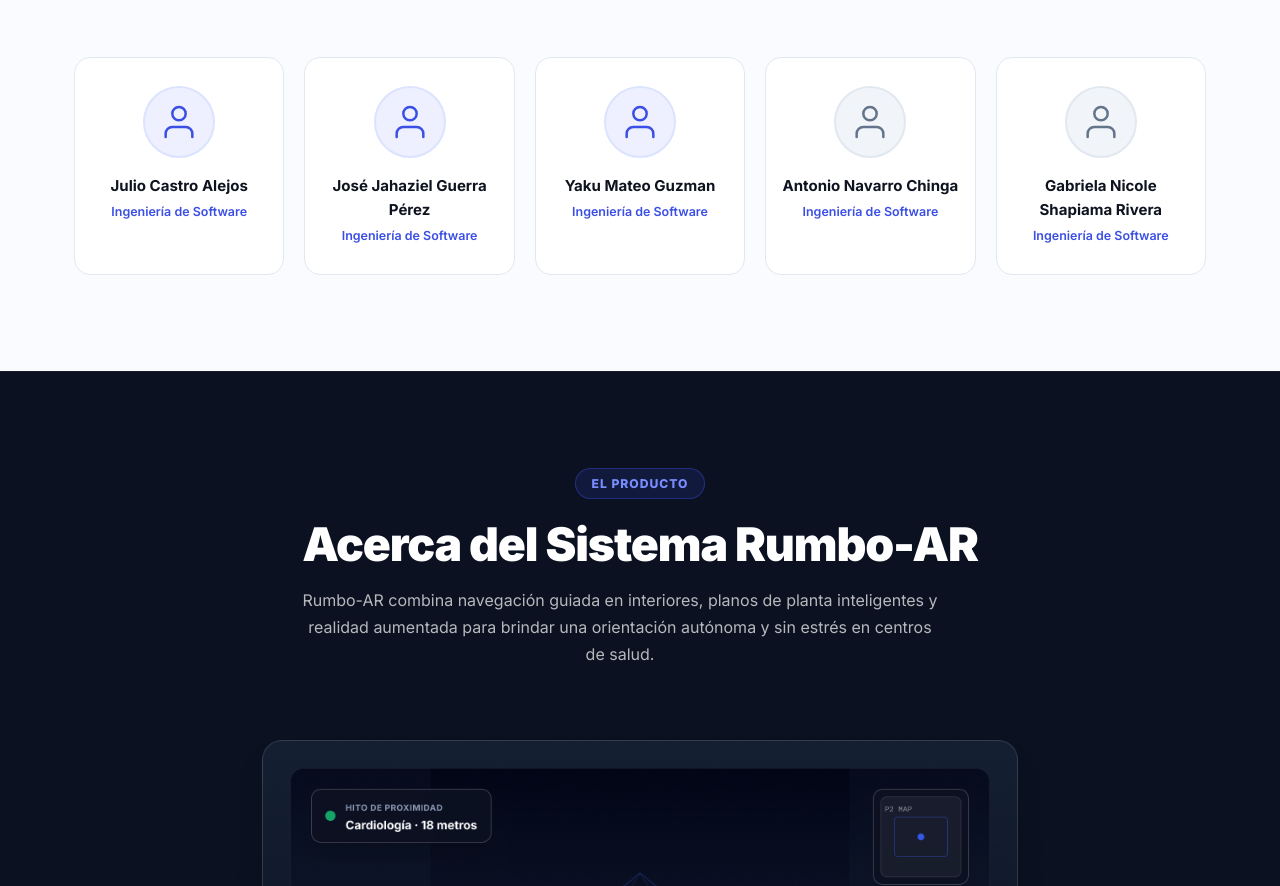
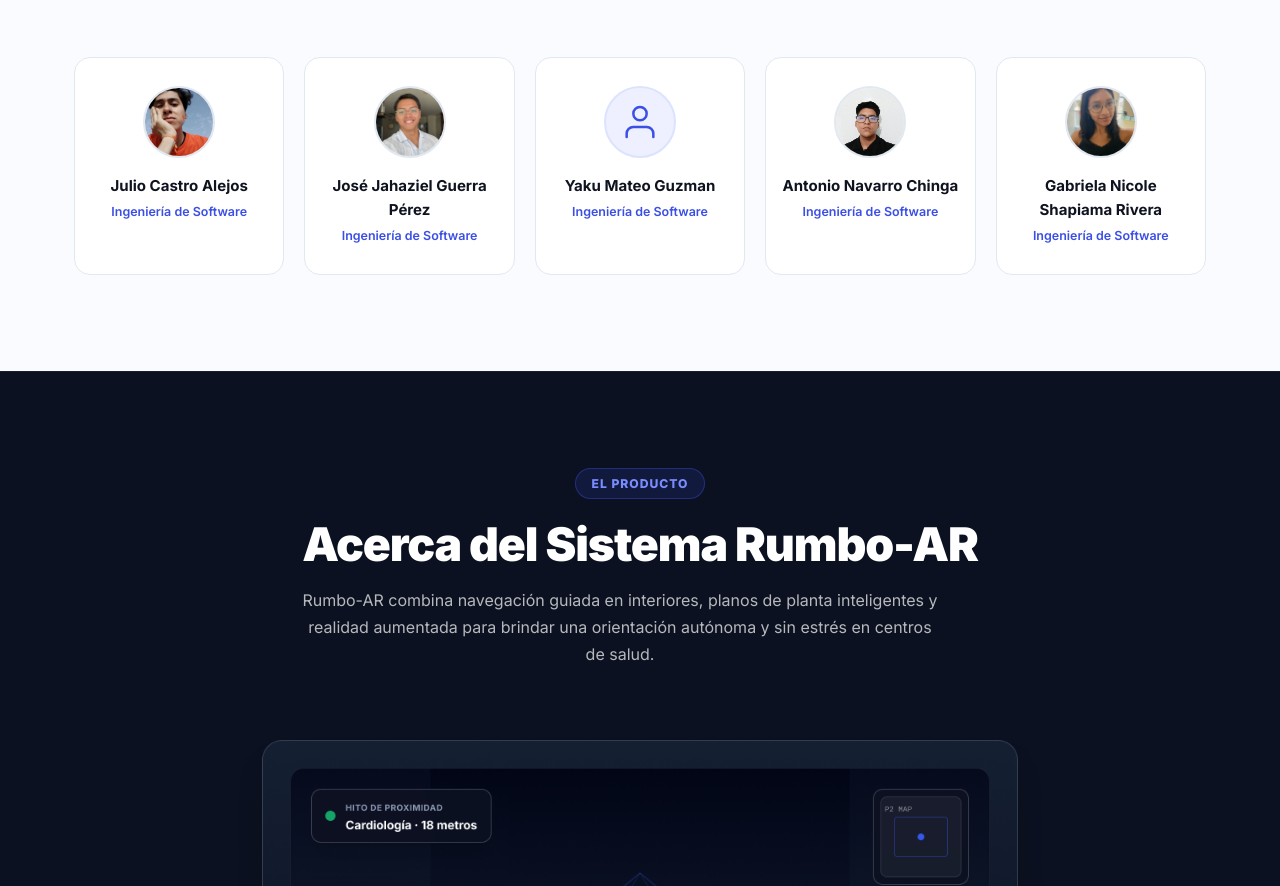
Before and after one commit to arquitecturas-software-emergentes-9061/rumbo-ar-landing-page, a plain HTML site: page src/public/index.html in a window 1280 px wide. Shown: the part 4997-5883 px from the top of the page. Drawn offline with Linux system fonts and the light colour scheme.

Commit message:
feat(team): add available member photos

```diff
--- a/src/public/assets/styles/styles.css
+++ b/src/public/assets/styles/styles.css
@@ -802,6 +802,7 @@ h3 {
   margin-bottom: 16px;
   border: 2px solid var(--border);
 }
+.team-photo { object-fit: cover; }
 .team-avatar-placeholder {
   background: var(--blue-light);
   border-color: #DCE3FE;
--- a/src/public/index.html
+++ b/src/public/index.html
@@ -409,17 +409,13 @@
 
       <div class="team-grid">
         <div class="team-card">
-          <div class="team-avatar team-avatar-placeholder">
-            <svg width="40" height="40" viewBox="0 0 24 24" fill="none" stroke="#3B4FE4" stroke-width="1.5" stroke-linecap="round" stroke-linejoin="round"><path d="M20 21v-2a4 4 0 00-4-4H8a4 4 0 00-4 4v2"/><circle cx="12" cy="7" r="4"/></svg>
-          </div>
+          <img class="team-avatar team-photo" src="assets/images/team/julio.png" alt="" width="72" height="72" loading="lazy" />
           <strong>Julio Castro Alejos</strong>
           <span data-i18n="team_role">Ingeniería de Software</span>
         </div>
 
         <div class="team-card">
-          <div class="team-avatar team-avatar-placeholder">
-            <svg width="40" height="40" viewBox="0 0 24 24" fill="none" stroke="#3B4FE4" stroke-width="1.5" stroke-linecap="round" stroke-linejoin="round"><path d="M20 21v-2a4 4 0 00-4-4H8a4 4 0 00-4 4v2"/><circle cx="12" cy="7" r="4"/></svg>
-          </div>
+          <img class="team-avatar team-photo" src="assets/images/team/jahaziel.png" alt="" width="72" height="72" loading="lazy" />
           <strong>José Jahaziel Guerra Pérez</strong>
           <span data-i18n="team_role">Ingeniería de Software</span>
         </div>
@@ -433,17 +429,13 @@
         </div>
 
         <div class="team-card">
-          <div class="team-avatar">
-            <svg width="40" height="40" viewBox="0 0 24 24" fill="none" stroke="#64748B" stroke-width="1.5" stroke-linecap="round" stroke-linejoin="round"><path d="M20 21v-2a4 4 0 00-4-4H8a4 4 0 00-4 4v2"/><circle cx="12" cy="7" r="4"/></svg>
-          </div>
+          <img class="team-avatar team-photo" src="assets/images/team/antonio.png" alt="" width="72" height="72" loading="lazy" />
           <strong>Antonio Navarro Chinga</strong>
           <span data-i18n="team_role">Ingeniería de Software</span>
         </div>
 
         <div class="team-card">
-          <div class="team-avatar">
-            <svg width="40" height="40" viewBox="0 0 24 24" fill="none" stroke="#64748B" stroke-width="1.5" stroke-linecap="round" stroke-linejoin="round"><path d="M20 21v-2a4 4 0 00-4-4H8a4 4 0 00-4 4v2"/><circle cx="12" cy="7" r="4"/></svg>
-          </div>
+          <img class="team-avatar team-photo" src="assets/images/team/gabriela.png" alt="" width="72" height="72" loading="lazy" />
           <strong>Gabriela Nicole Shapiama Rivera</strong>
           <span data-i18n="team_role">Ingeniería de Software</span>
         </div>
```
Also changed, not shown: src/public/assets/images/team/antonio.png (added), src/public/assets/images/team/gabriela.png (added), src/public/assets/images/team/jahaziel.png (added), src/public/assets/images/team/julio.png (added).
